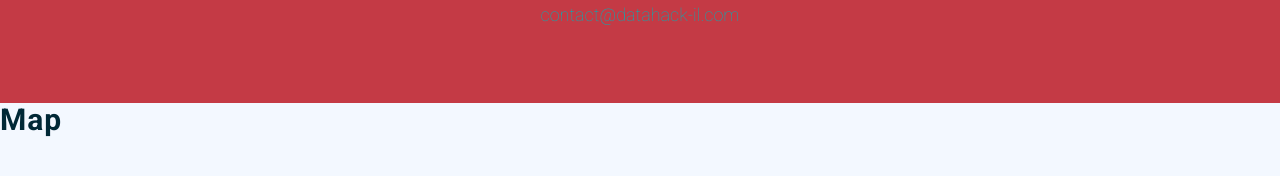
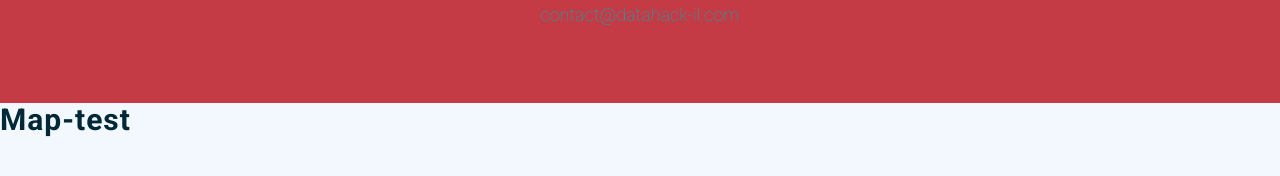
Before and after one commit to ido-staging/datahacksweb, a Jekyll site: the page built from index.html, in a window 1280 px wide and 900 px high, scrolled down 3508 px. Shown: the part 158-334 px from the top of the window. Built offline with Jekyll 4.4.1, drawn with Linux system fonts in a browser that asks for light colours.

Commit message:
add map section

```diff
--- a/_includes/js.html
+++ b/_includes/js.html
@@ -8,7 +8,7 @@
     <script src="{{ "/js/jquery.easing.min.js" | prepend: site.baseurl }}"></script>
 
     <!-- Google Maps API Key - Use your own API key to enable the map feature. More information on the Google Maps API can be found at https://developers.google.com/maps/ -->
-    <script type="text/javascript" src="https://maps.googleapis.com/maps/api/js?key=AIzaSyBhYtAQqGpuINnDE9YV_RvRTmvww1qH7L8&sensor=false"></script>
+    <script type="text/javascript" src="https://maps.googleapis.com/maps/api/js?key=AIzaSyBssa10Xr1n33c_O9WgjbJWswAJvd1KBBs&sensor=false"></script>
 
     <!-- Custom Theme JavaScript -->
     <script src="{{ "/js/grayscale.js" | prepend: site.baseurl }}"></script>
--- a/_includes/map.html
+++ b/_includes/map.html
@@ -1,3 +1,3 @@
   <!-- Map Section -->
-  <h2>Map</h2>
+  <h2>Map-test</h2>
   <div id="map"></div>
```
